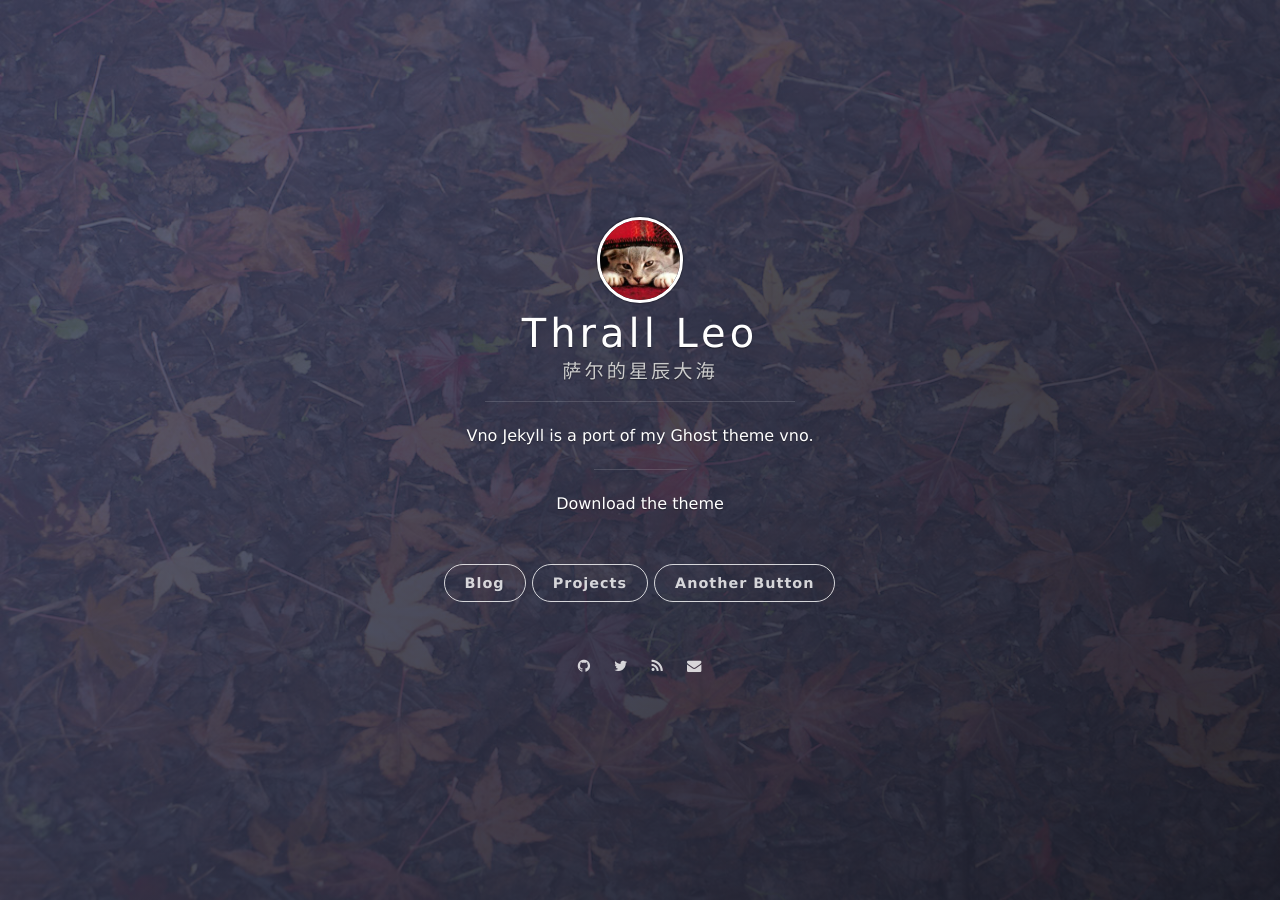
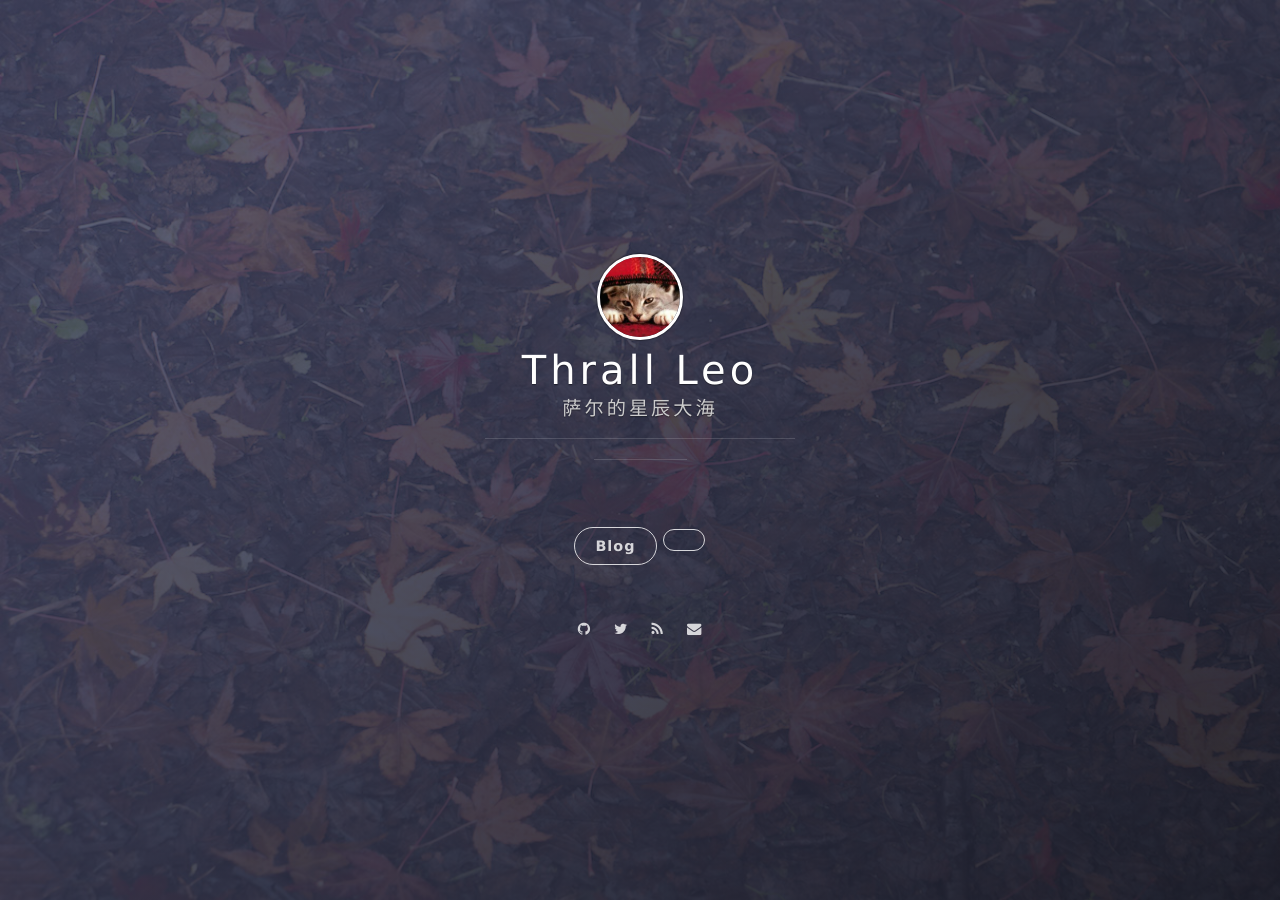
Before and after one commit to ThrallStark/ThrallStark.github.io, a Jekyll site: the page built from index.html, in a window 1280 px wide. Built offline with Jekyll 4.4.1, drawn with Linux system fonts in a browser that asks for light colours; nearby versions of some CDN libraries; the list of posts is cut into pages by our own code.

Commit message:
modify copywriting & avatar

```diff
--- a/_config.yml
+++ b/_config.yml
@@ -1,11 +1,8 @@
 # Basic
 title: Thrall Leo
 subtitle: 萨尔的星辰大海
-welcome_message: <a href="https://github.com/onevcat/vno-jekyll" target="_blank">Download the theme</a>
-description: Vno Jekyll is a port of my Ghost theme vno.
-creator: <a href="http://onev.cat">@onevcat</a>
-
-url: "http://vno.onevcat.com"
+welcome_message:
+description:
 
 permalink: /:year/:month/:title/
 
@@ -23,8 +20,7 @@ blog_button:
 # Navigation buttons in the front page.
 nav:
 
-- {title: Projects, description: My Projects, url: 'https://github.com/ThrallStark/'}
-- {title: Another Button, description: A button, url: 'http://example.com'}
+- {title: , description: , url: }
 
 # Pagination
 gems: [jekyll-paginate]
@@ -39,8 +35,8 @@ comment:
 # Social
 social:
     weibo:
-    github: https://github.com/ThrallStark/
-    twitter: https://twitter.com/thrall_war
+    github: ThrallStark
+    twitter: thrall_war
     gplus:
     mail: thrall.leo@gmail.com
 
```
